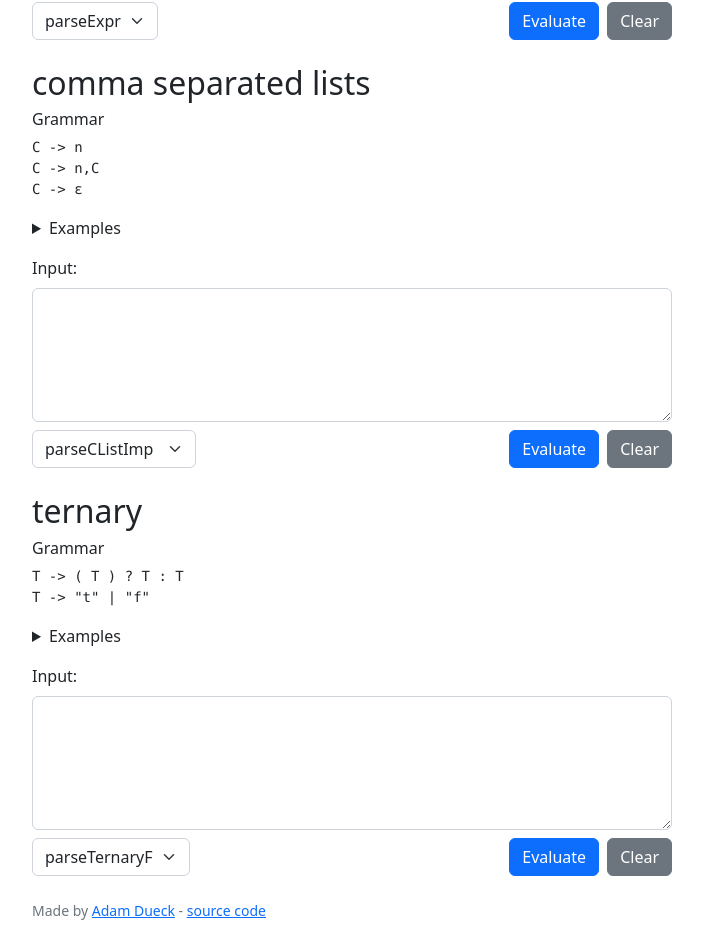
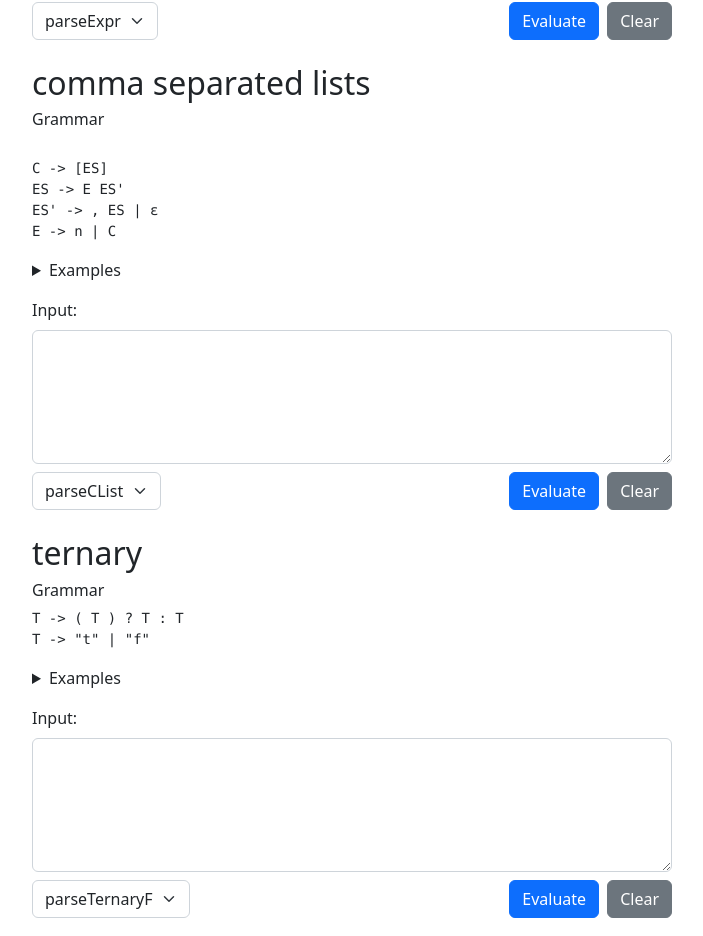
Before and after one commit to adueck/parser-practice, a React (Vite) app: page / in a window 1280 px wide. Shown: the part 1686-2622 px from the top of the page, without its empty margins (50-753 px from the left). Built offline with nearby package versions, Linux system fonts and the light colour scheme.

Commit message:
re-do comma seperated lists

```diff
--- a/src/languages/comma-list/evaluator.ts
+++ b/src/languages/comma-list/evaluator.ts
@@ -3,5 +3,10 @@ import {
 } from "./grammar";
 
 export function evaluateCList(clist: CList): number {
-    return clist.reduce((acc, curr) => acc+curr, 0);
+    return clist.reduce<number>((acc, curr) => {
+        const val = typeof curr === "number"
+            ? curr
+            : evaluateCList(curr as CList);
+        return acc + val;
+    }, 0);
 }
--- a/src/languages/comma-list/grammar.ts
+++ b/src/languages/comma-list/grammar.ts
@@ -1,5 +1,13 @@
-export const cListGrammar = `C -> n
-C -> n,C
-C -> ε`;
+export const cListGrammar = `
+C -> [ES]
+ES -> E ES'
+ES' -> , ES | ε
+E -> n | C`
 
-export type CList = number[];
+// if using double lookahead
+// ES -> n
+// ES -> n,C
+// ES -> ε`;
+
+export type CList = Element[];
+export type Element = number | CList;
--- a/src/languages/comma-list/language.ts
+++ b/src/languages/comma-list/language.ts
@@ -10,16 +10,20 @@ export default {
     evaluator: evaluateCList,
     tests: [
         {
-            input: "4",
+            input: "[4]",
             value: 4,
         },
         {
-            input: "2,1,10",
+            input: "[2,1,10]",
             value: 13,
         },
         {
-            input: "2,1,10,",
-            value: 13,
+            input: "[2,1,10,2]",
+            value: 15,
+        },
+        {
+            input: "[2, 3, [1, 2, [10], 2], 5]",
+            value: 25,
         },
     ],
     grammar: cListGrammar,
--- a/src/languages/comma-list/parser.ts
+++ b/src/languages/comma-list/parser.ts
@@ -1,61 +1,64 @@
-// C -> n
-// C -> n,C
-// C -> epsilon
-
 import {
     CList,
+    Element,
 } from "./grammar";
 
-export function parseCListImp(tokens: Readonly<(string|number)[]>): CList {
-    let t = [...tokens];
-    let clist: CList = [];
-    while (t.length > 0) {
-        const first = t.shift();
-        const second = t.shift();
-        if (typeof first !== "number") {
-            throw new Error("expected number");
+// C -> [ES]
+// ES -> E ES'
+// ES' -> , ES | ε
+// E -> n | C`
+
+export function parseCList(tokens: Readonly<(string|number)[]>): CList {
+    let [l, ...t] = tokens;
+    let lookahead: string | number | undefined = l;
+
+    function match(t: string | number) {
+        if (lookahead !== t) {
+            throw new Error("expected "+t);
         }
-        if (second !== undefined && second !== ",") {
-            throw new Error("unexpected token");
+        consume();
+    }
+
+    function consume() {
+        lookahead = t.shift();
+    }
+
+    const c = parseC();
+    if (t.length > 1) {
+        throw new Error("trailing tokens");
+    }
+    return c;
+
+    function parseC(): CList {
+        console.log(lookahead);
+        match("[");
+        const c = parseES();
+        match("]");
+        return c;
+    }
+    function parseES(): Element[] {
+        return [parseE(), ...parseESComma()];
+    }
+    function parseESComma(): Element[] {
+        if (lookahead === ",") {
+            match(",");
+            return parseES();
         }
-        clist.push(first as number);
-    }
-    return clist;
-}
-
-export function parseCListFunc(tokens: Readonly<(string|number)[]>): CList {
-    if (tokens.length === 0) {
         return [];
     }
-    let t = [...tokens];
-    function pclf(c: CList): CList {
-        const first = t.shift();
-        const second = t.shift();
-        if (first === undefined) {
-            return c;
+    function parseE(): Element {
+        if (typeof lookahead === "number") {
+            const e = lookahead;
+            consume();
+            return e;
         }
-        if (typeof first !== "number") {
-            throw new Error("expected number");
-        }
-        if (second !== undefined && second !== ",") {
-            throw new Error("unexpected token");
-        }
-        return pclf([...c, first]);
+        return parseC();
     }
-    const clist = pclf([]);
-    if (t.length > 0) {
-        throw new Error("trailing tokens");
-    }
-    return clist;
 }
 
 export default [
     {
-        parser: parseCListImp,
-        label: "parseCListImp",
-    },
-    {
-        parser: parseCListFunc,
-        label: "parseCListFunc",
+        parser: parseCList,
+        label: "parseCList",
     },
 ];
--- a/src/languages/mini-lisp/evaluator.ts
+++ b/src/languages/mini-lisp/evaluator.ts
@@ -88,7 +88,6 @@ export function evaluateMiniLisp(sp: SP): (number | boolean)[] {
             if (typeof fName !== "string") {
                 throw new Error("function variable name must be a string");
             }
-            console.log(args);
             localVars[fName] = {
                 content: [
                     "lambda",
@@ -96,7 +95,6 @@ export function evaluateMiniLisp(sp: SP): (number | boolean)[] {
                     args[1]
                 ],
             };
-            console.log(localVars);
         } else {
             // regular define statement
             if (typeof firstArg !== "string") {
--- a/src/languages/mini-lisp/parser.ts
+++ b/src/languages/mini-lisp/parser.ts
@@ -45,7 +45,6 @@ function parseMiniLisp(tokens: Readonly<(string|number)[]>): SP {
     }
 }
 
-
 export default [
     {
         parser: parseMiniLisp,
--- a/src/lib/tokenizer.ts
+++ b/src/lib/tokenizer.ts
@@ -1,4 +1,4 @@
-const symbols = ["(", ")", "+", "-", "*", "/", "=", "<", ">", ","];
+const symbols = ["(", ")", "+", "-", "*", "/", "=", "<", ">", ",", "[", "]"];
 
 export function tokenizer(l: string): (number | string)[] {
     const chars = l.split("");
```
